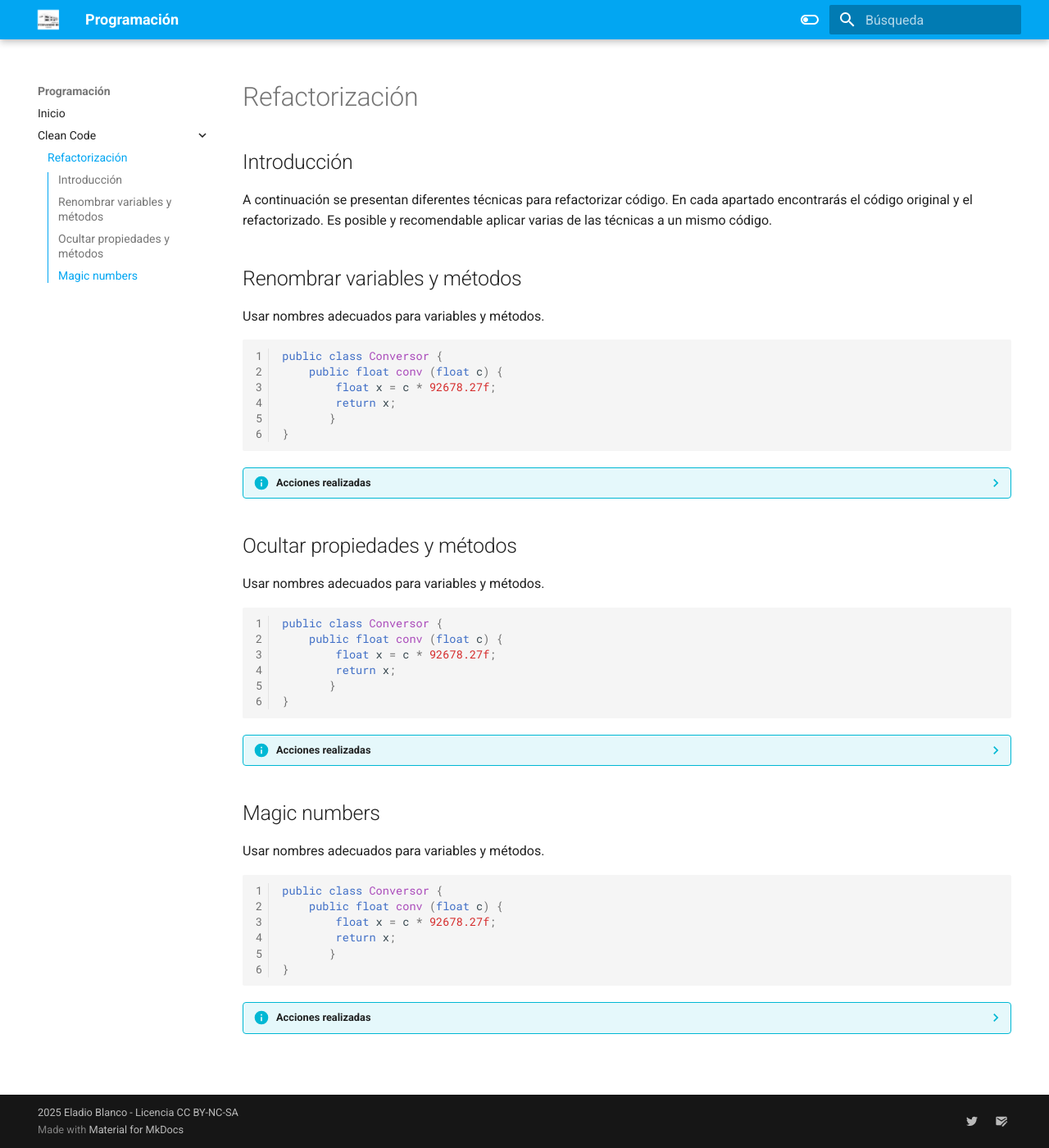
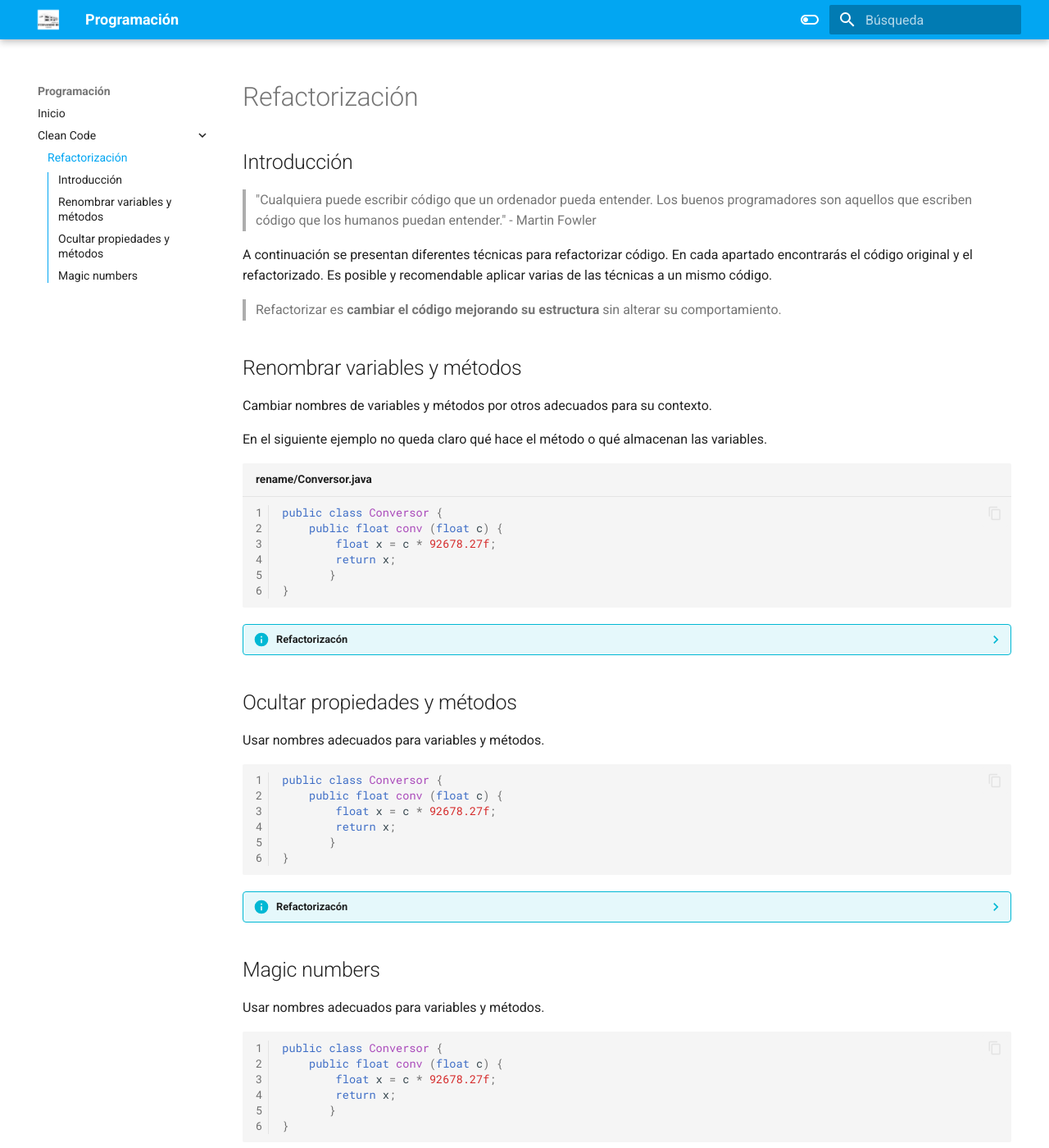
Before and after one commit to elblo/prog, an MkDocs documentation site: the page built from docs/cleancode/refactoring.md, in a window 1280 px wide and 1400 px high. Shown: the whole window at 82% size. Built offline with MkDocs 1.6.1 and Material for MkDocs 9.7.7, drawn with Linux system fonts in a browser that asks for light colours.

Commit message:
Cambios generales

````diff
--- a/docs/cleancode/refactoring.md
+++ b/docs/cleancode/refactoring.md
@@ -2,13 +2,19 @@
 
 ## Introducción
 
+> "Cualquiera puede escribir código que un ordenador pueda entender. Los buenos programadores son aquellos que escriben código que los humanos puedan entender." - Martin Fowler
+
 A continuación se presentan diferentes técnicas para refactorizar código. En cada apartado encontrarás el código original y el refactorizado. Es posible y recomendable aplicar varias de las técnicas a un mismo código.
+
+> Refactorizar es **cambiar el código mejorando su estructura** sin alterar su comportamiento.
 
 ## Renombrar variables y métodos
 
-Usar nombres adecuados para variables y métodos.
+Cambiar nombres de variables y métodos por otros adecuados para su contexto.
 
-```java
+En el siguiente ejemplo no queda claro qué hace el método o qué almacenan las variables.
+
+``` java title="rename/Conversor.java"
 public class Conversor {
 	public float conv (float c) {
 		float x = c * 92678.27f;
@@ -17,14 +23,14 @@
 }
 ```
 
-??? info "Acciones realizadas"
+??? info "Refactorizacón"
 
     - Se define como constante `BTC_EUR_CHANGE_RATE`.
     - El método `conv` se renombra a `bitcoinsToEuros`.
     - La variable `c` se renombra a `bitcoins`.
     - La variable `x` se renombra a `euros`.
 
-    ```java
+    ``` java title="rename/refactores/Conversor.java"
     public class Conversor {
         private static final float BTC_EUR_CHANGE_RATE = 92678.27f;
 
@@ -48,7 +54,7 @@
 }
 ```
 
-??? info "Acciones realizadas"
+??? info "Refactorizacón"
 
     - Se define como constante `BTC_EUR_CHANGE_RATE`.
     - El método `conv` se renombra a `bitcoinsToEuros`.
@@ -79,7 +85,7 @@
 }
 ```
 
-??? info "Acciones realizadas"
+??? info "Refactorizacón"
 
     - Se define como constante `BTC_EUR_CHANGE_RATE`.
     - El método `conv` se renombra a `bitcoinsToEuros`.
--- a/mkdocs.yml
+++ b/mkdocs.yml
@@ -34,6 +34,8 @@
   features:
     - header.autohide
     - toc.integrate
+    - content.code.copy # poder copiar el código fuente de los ejemplos
+    - content.code.select
     - content.tabs.link
     # - navigation.tabs
     # - navigation.top
````
